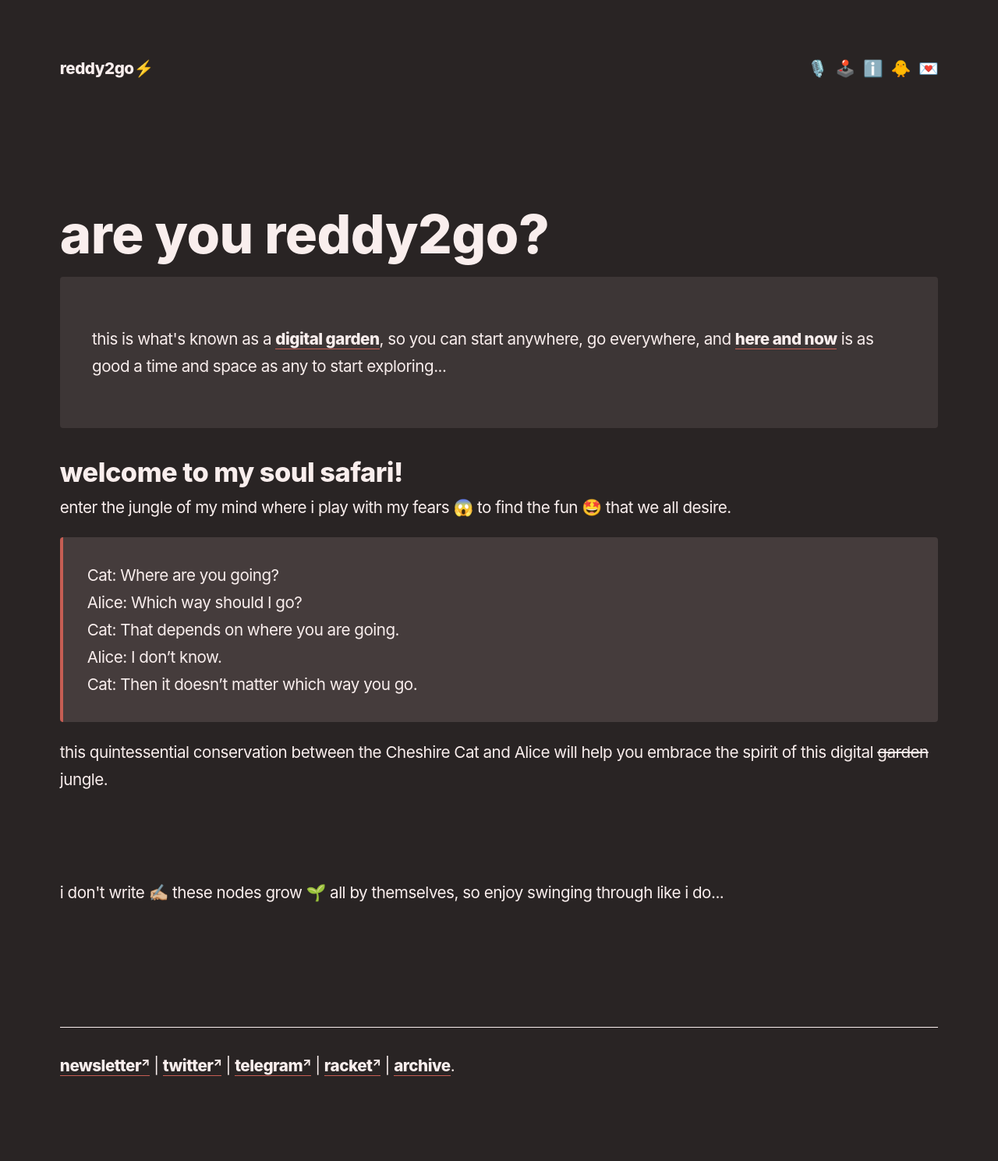
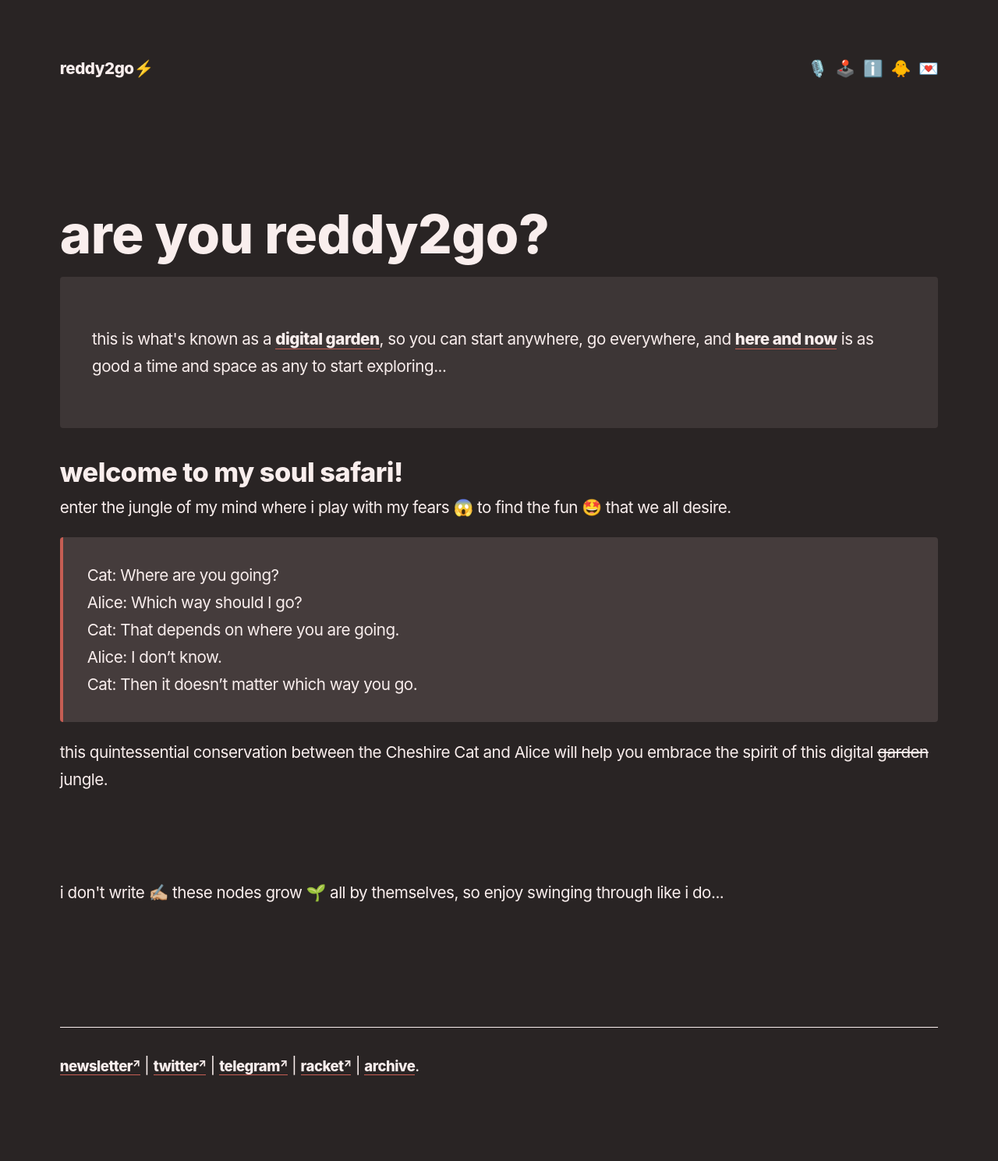
Before and after one commit to reddy2go/redgarden, a Jekyll site: the page built from index.md, in a window 1280 px wide. Shown: the whole page at 78% size. Built offline with Jekyll 4.4.1, drawn with Linux system fonts in a browser that asks for light colours; some web fonts are replaced; Markdown is read by kramdown in place of the engine named in the settings.

Commit message:
Reducing font size of footer

```diff
--- a/_includes/footer.html
+++ b/_includes/footer.html
@@ -1,4 +1,4 @@
 <hr/>
 <p>
-    <a href="https://playtime.reddy2go.com/" target="_blank"> newsletter</a> | <a href="https://twitter.com/reddy2go" target="_blank"> twitter</a> | <a href="https://t.me/reddy2play" target="_blank"> telegram</a> | <a href="https://racket.com/reddy2go" target="_blank"> racket</a> | <a class="internal-link" href="/archive">archive</a>.
+    <a href="https://playtime.reddy2go.com/" target="_blank" class="footer-link"> newsletter</a> | <a href="https://twitter.com/reddy2go" target="_blank" class="footer-link"> twitter</a> | <a href="https://t.me/reddy2play" target="_blank" class="footer-link"> telegram</a> | <a href="https://racket.com/reddy2go" target="_blank" class="footer-link"> racket</a> | <a class="internal-link footer-link" href="/archive">archive</a>.
 </p>
--- a/assets/css/dark-mode.css
+++ b/assets/css/dark-mode.css
@@ -240,6 +240,9 @@
   text-decoration: none;
 }
 
+a.footer-link{
+  font-size: 90%;
+}
 a.nav-icons{
   transition: all 300ms;
   font-weight: 800;
```
